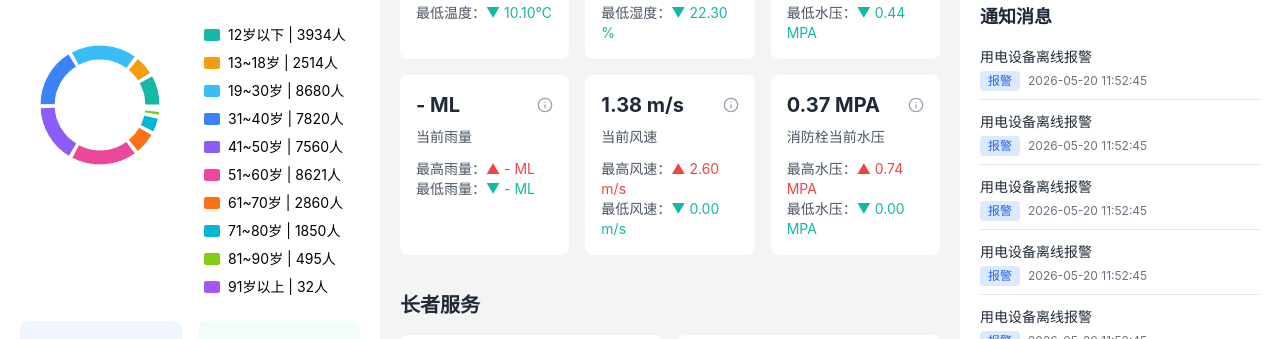
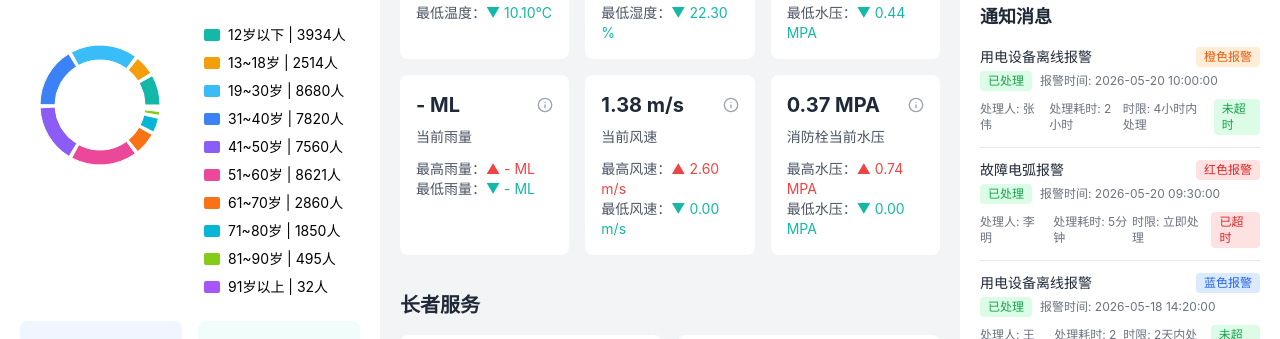
Before and after one commit to jeremyli1990228/nanguang-community-platform, a React (Vite) app: page /dashboard in a window 1280 px wide. Shown: the part 461-800 px from the top of the page. Built offline with nearby package versions, Linux system fonts and the light colour scheme.

Commit message:
实现通知消息模块功能：1. 添加已处理状态标识 2. 实现不同等级报警处理时限判断（红色立即/橙色4小时/黄色1天/蓝色2天） 3. 添加处理耗时统计 4. 添加超时状态显示（未超时/已超时）

```diff
--- a/src/pages/Dashboard.tsx
+++ b/src/pages/Dashboard.tsx
@@ -138,12 +138,49 @@ const Dashboard: React.FC = () => {
     input.click();
   };
 
+  // 报警等级配置
+  const alarmLevelConfig = {
+    red: { name: '红色报警', timeoutHours: 0, label: '立即处理', color: 'bg-red-500', textColor: 'text-red-600', bgColor: 'bg-red-100' },
+    orange: { name: '橙色报警', timeoutHours: 4, label: '4小时内处理', color: 'bg-orange-500', textColor: 'text-orange-600', bgColor: 'bg-orange-100' },
+    yellow: { name: '黄色报警', timeoutHours: 24, label: '1天内处理', color: 'bg-yellow-500', textColor: 'text-yellow-600', bgColor: 'bg-yellow-100' },
+    blue: { name: '蓝色报警', timeoutHours: 48, label: '2天内处理', color: 'bg-blue-500', textColor: 'text-blue-600', bgColor: 'bg-blue-100' },
+  };
+
+  // 判断处理是否超时
+  const checkTimeout = (alarmLevel: string, alarmTime: string, processTime: string) => {
+    const alarmDate = new Date(alarmTime);
+    const processDate = new Date(processTime);
+    const config = alarmLevelConfig[alarmLevel as keyof typeof alarmLevelConfig];
+
+    if (!config) return { timeout: false, duration: '未知', status: '未知' };
+
+    const diffHours = (processDate.getTime() - alarmDate.getTime()) / (1000 * 60 * 60);
+    const isTimeout = diffHours > config.timeoutHours;
+
+    let status = '未超时';
+    if (isTimeout) {
+      status = '已超时';
+    }
+
+    let duration = '';
+    if (diffHours < 1) {
+      duration = `${Math.round(diffHours * 60)}分钟`;
+    } else if (diffHours < 24) {
+      duration = `${Math.round(diffHours)}小时`;
+    } else {
+      duration = `${Math.round(diffHours / 24)}天`;
+    }
+
+    return { timeout: isTimeout, duration, status };
+  };
+
+  // 通知消息（已处理的报警）
   const noticeMessages = [
-    { id: 1, type: '用电设备离线报警', time: '2026-05-20 11:52:45' },
-    { id: 2, type: '用电设备离线报警', time: '2026-05-20 11:52:45' },
-    { id: 3, type: '用电设备离线报警', time: '2026-05-20 11:52:45' },
-    { id: 4, type: '用电设备离线报警', time: '2026-05-20 11:52:45' },
-    { id: 5, type: '用电设备离线报警', time: '2026-05-20 11:52:45' },
+    { id: 1, type: '用电设备离线报警', level: 'orange', alarmTime: '2026-05-20 10:00:00', processTime: '2026-05-20 11:52:45', processPerson: '张伟' },
+    { id: 2, type: '故障电弧报警', level: 'red', alarmTime: '2026-05-20 09:30:00', processTime: '2026-05-20 09:35:12', processPerson: '李明' },
+    { id: 3, type: '用电设备离线报警', level: 'blue', alarmTime: '2026-05-18 14:20:00', processTime: '2026-05-20 11:52:45', processPerson: '王芳' },
+    { id: 4, type: '烟雾报警', level: 'yellow', alarmTime: '2026-05-19 16:45:00', processTime: '2026-05-19 18:30:00', processPerson: '赵强' },
+    { id: 5, type: '用电设备离线报警', level: 'orange', alarmTime: '2026-05-20 06:00:00', processTime: '2026-05-20 11:52:45', processPerson: '张伟' },
   ];
 
   // 长者服务状态
@@ -666,17 +703,37 @@ const Dashboard: React.FC = () => {
         <div>
           <h2 className="text-lg font-bold text-gray-800 mb-4">通知消息</h2>
           <div className="space-y-3">
-            {noticeMessages.map((msg) => (
-              <div key={msg.id} className="border-b pb-2">
-                <div className="flex items-center justify-between mb-1">
-                  <span className="text-sm text-gray-800">{msg.type}</span>
-                </div>
-                <div className="flex items-center gap-2">
-                  <span className="px-2 py-0.5 bg-blue-100 text-blue-600 text-xs rounded">报警</span>
-                  <span className="text-xs text-gray-500">{msg.time}</span>
-                </div>
-              </div>
-            ))}
+            {noticeMessages.map((msg) => {
+              const config = alarmLevelConfig[msg.level as keyof typeof alarmLevelConfig];
+              const timeoutResult = checkTimeout(msg.level, msg.alarmTime, msg.processTime);
+
+              return (
+                <div key={msg.id} className="border-b pb-3">
+                  <div className="flex items-center justify-between mb-1">
+                    <span className="text-sm text-gray-800">{msg.type}</span>
+                    <span className={`px-2 py-0.5 ${config?.bgColor || 'bg-gray-100'} ${config?.textColor || 'text-gray-600'} text-xs rounded`}>
+                      {config?.name || '未知'}
+                    </span>
+                  </div>
+                  <div className="flex items-center gap-2 mb-2">
+                    <span className="px-2 py-0.5 bg-green-100 text-green-600 text-xs rounded">已处理</span>
+                    <span className="text-xs text-gray-500">报警时间: {msg.alarmTime}</span>
+                  </div>
+                  <div className="flex items-center justify-between text-xs">
+                    <div className="flex items-center gap-3">
+                      <span className="text-gray-500">处理人: {msg.processPerson}</span>
+                      <span className="text-gray-500">处理耗时: {timeoutResult.duration}</span>
+                    </div>
+                    <div className="flex items-center gap-2">
+                      <span className="text-gray-500">时限: {config?.label || '-'}</span>
+                      <span className={`px-2 py-0.5 rounded text-xs ${timeoutResult.timeout ? 'bg-red-100 text-red-600' : 'bg-green-100 text-green-600'}`}>
+                        {timeoutResult.status}
+                      </span>
+                    </div>
+                  </div>
+                </div>
+              );
+            })}
           </div>
         </div>
       </div>
```
